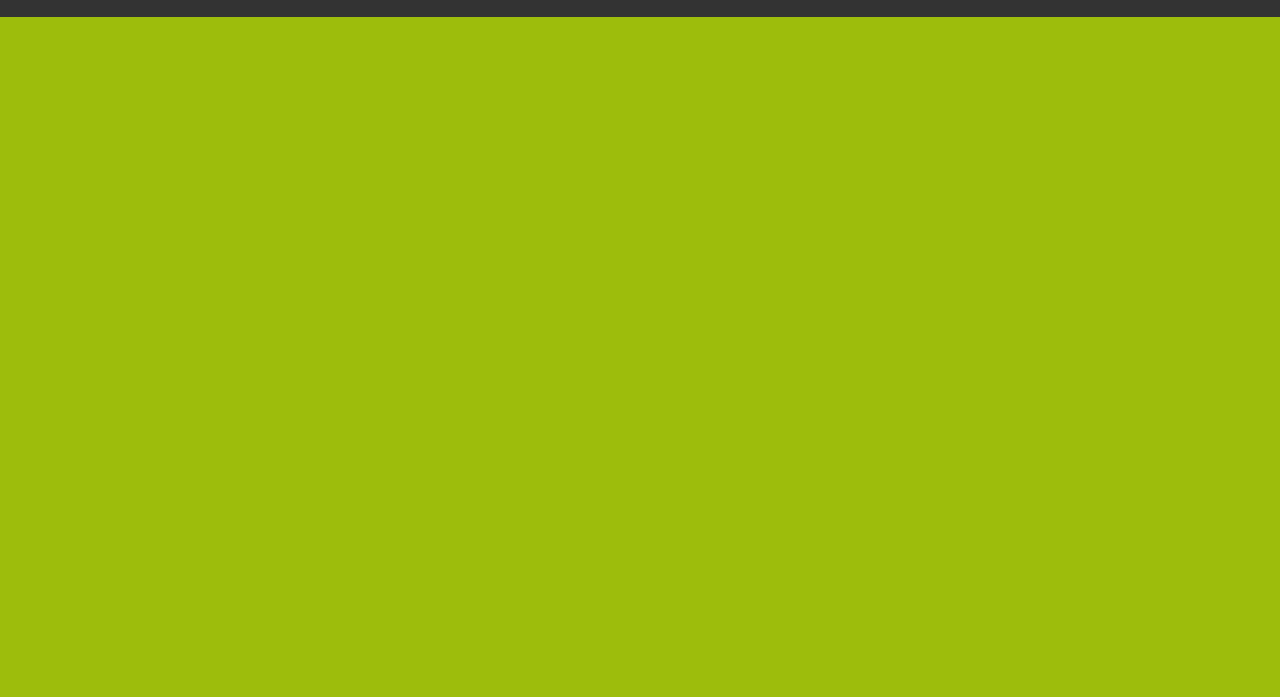
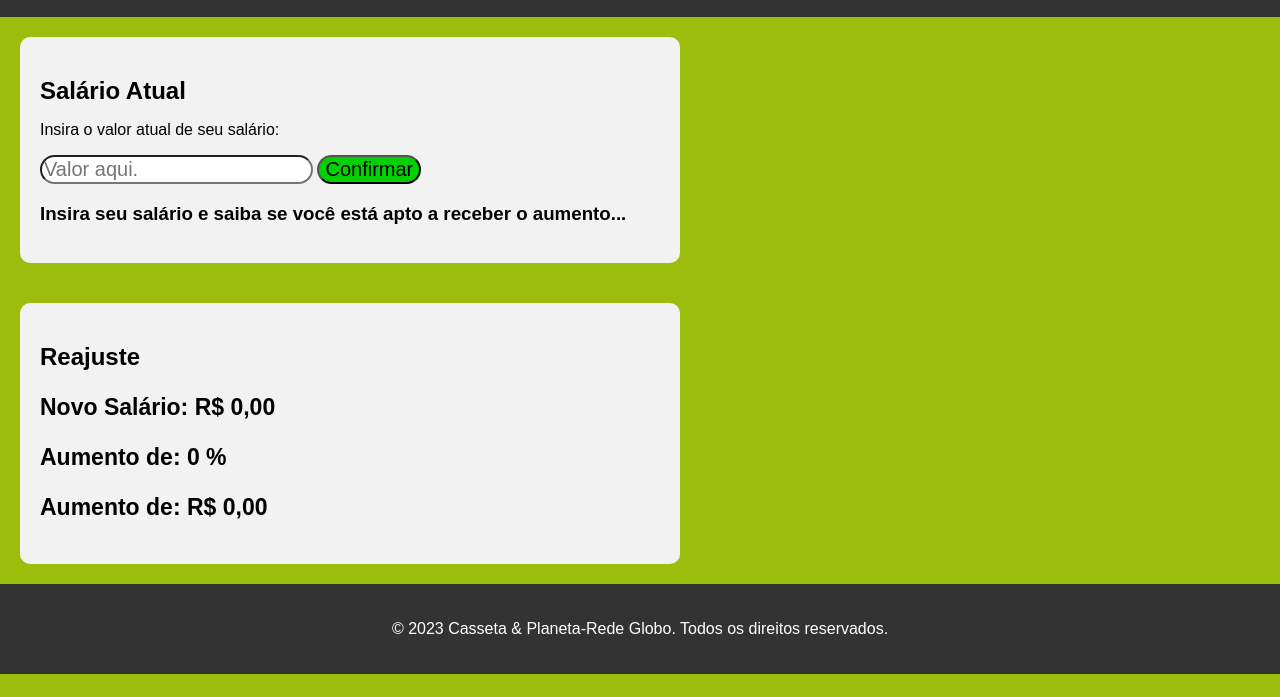
Before and after one commit to HFDN-DEBIG/Ativ08_CEFET_Henrique, a plain HTML site: page projetos/salario.html in a window 1280 px wide. Shown: the part 103-800 px from the top of the page. Drawn offline with Linux system fonts and the light colour scheme.

Commit message:
Final Project

```diff
--- a/projetos/salario.html
+++ b/projetos/salario.html
@@ -15,7 +15,32 @@
         </nav>
     </header>
 
+    <div class="container">
+        <section class="salario">
+          <h2>Salário Atual</h2>
+            <p>Insira o valor atual de seu salário:</p>
+            <input type="number" id="valor" value="valor" placeholder="Valor aqui." min="1">
+            <button id="button">Confirmar</button>
+            <h3 id="aprovacao">Insira seu salário e saiba se você está apto a receber o aumento...</h3>
+          </div>
+        </section>
+    </div>
 
+    <div class="container">
+        <section class="reajuste">
+          <h2>Reajuste</h2>
+          <div class="balance-content">
+                <p class="atual" id="atual">Novo Salário: R$ 0,00</p>
+                <p class="percentual" id="percentual">Aumento de: 0 %</p>
+                <p class="diferenca" id="diferenca">Aumento de: R$ 0,00</p>
+          </div>
+        </section>
+    </div>
+
+      <footer>
+        <p>&copy; 2023 Casseta & Planeta-Rede Globo. Todos os direitos reservados.</p>
+      </footer>
+      <script src="../scripts/salario.js"></script>
 
 </body>
 </html>
--- a/scripts/salario.js
+++ b/scripts/salario.js
@@ -0,0 +1,34 @@
+console.log("salários até R$ 280,00 (incluindo) : aumento de 20%\nsalários entre R$ 280,00 e R$ 700,00 : aumento de 15%\nsalários entre R$ 700,00 e R$ 1500,00 : aumento de 10%\nsalários de R$ 1500,00 em diante : aumento de 5%");
+
+function calcularReajuste() {
+  const salario = parseFloat(document.getElementById('valor').value);
+
+  if (isNaN(salario) || salario <= 0) {
+    document.getElementById('aprovacao').textContent = 'Erro. Insira um valor positivo';
+    return;
+  }
+
+  let percentual = 0;
+  let textoAprovacao = 'Parabéns! Consulte o reajuste logo abaixo.';
+
+  if (salario <= 280) {
+    percentual = 20;
+  } else if (salario <= 700) {
+    percentual = 15;
+  } else if (salario <= 1500) {
+    percentual = 10;
+  } else {
+    percentual = 5;
+  }
+
+  const aumento = salario * (percentual / 100);
+  const novoSalario = salario + aumento;
+
+  document.getElementById('aprovacao').textContent = textoAprovacao;
+  document.getElementById('atual').textContent = `Novo Salário: R$ ${novoSalario.toFixed(2)}`;
+  document.getElementById('percentual').textContent = `Aumento de: ${percentual}%`;
+  document.getElementById('diferenca').textContent = `Aumento de: R$ ${aumento.toFixed(2)}`;
+}
+
+// Evento de clique no botão para calcular o reajuste
+document.getElementById('button').addEventListener('click', calcularReajuste);
--- a/style/salario.css
+++ b/style/salario.css
@@ -30,3 +30,45 @@ body {
     color: #333;
     border-radius: 65px;
   }
+
+
+  .container {
+    display: flex;
+    justify-content: space-between;
+    padding: 20px;
+  }
+
+  .salario, .reajuste {
+    background-color: #f2f2f2;
+    border-radius: 10px;
+    padding: 20px;
+    flex-basis: 50%;
+  }
+
+  .salario h2 {
+    margin-bottom: 10px;
+  }
+
+  .atual, .percentual, .diferenca {
+    font-size: 23px;
+    font-weight: bold;
+  }
+
+  button {
+    background-color: rgb(1, 208, 1);
+    border-radius: 30px;
+    font-size: 20px;
+    cursor: pointer;
+  }
+
+  #valor {
+    font-size: 20px;
+    border-radius: 20px;
+  }
+
+  footer {
+    background-color: #333;
+    color: #fff;
+    padding: 20px;
+    text-align: center;
+  }
--- a/style/triangulo.css
+++ b/style/triangulo.css
@@ -30,3 +30,46 @@ body {
     color: #333;
     border-radius: 65px;
   }
+
+  .container {
+    display: flex;
+    flex-direction: column;
+    align-items: center;
+    margin-top: 60px;
+}
+
+section {
+    background-color: #fff;
+    border-radius: 20px;
+    padding: 20px;
+    margin-bottom: 20px;
+}
+
+h2 {
+    margin-bottom: 20px;
+    text-align: center;
+    font-weight:bold;
+}
+
+.input-group {
+    margin-bottom: 10px;
+}
+
+input {
+    padding: 5px;
+    border: 1px solid #ccc;
+    border-radius: 5px;
+}
+
+button {
+    padding: 10px 20px;
+    background-color: #333;
+    color: #fff;
+    border: none;
+    border-radius: 50px;
+    cursor: pointer;
+    display: block;
+    margin: 0 auto;
+    width: 95%;
+    font-size: 20px;
+}
```
Also changed, not shown: projetos/triangulo.html (+26 -0 lines), scripts/triangulo.js (+41 -0 lines).
